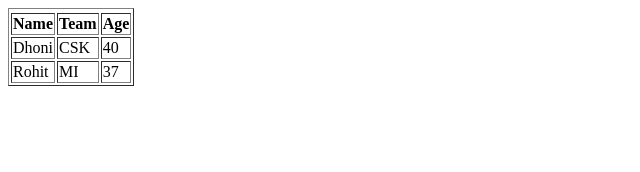
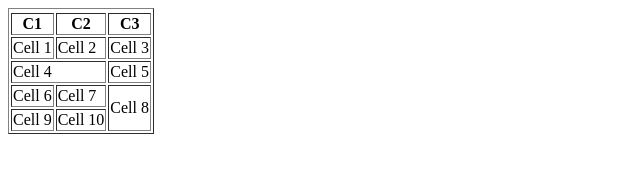
Before and after one commit to Shri-harshini/CRT, a plain HTML site: page HTML-day4/shri.html in a window 1280 px wide. Shown: the whole page, without its empty margins (0-640 px from the left). Drawn offline with Linux system fonts and the light colour scheme.

Commit message:
Add files via upload

```diff
--- a/HTML-day4/shri.html
+++ b/HTML-day4/shri.html
@@ -9,18 +9,28 @@
     <table border="1">
         <tr>
             <tr>
-                <th>Name</th><th>Team</th><th>Age</th>
+                <th>C1</th>
+                <th>C2</th>
+                <th>C3</th>
             </tr>
         </tr>
         <tr>
-            <td>Dhoni</td>
-            <td>CSK</td>
-            <td>40</td>
+            <td>Cell 1</td>
+            <td>Cell 2</td>
+            <td>Cell 3</td>
         </tr>
         <tr>
-            <td>Rohit</td>
-            <td>MI</td>
-            <td>37</td>
+            <td colspan="2">Cell 4</td>
+            <td>Cell 5</td>
+        </tr>
+            <td>Cell 6</td>
+            <td>Cell 7</td>
+            <td rowspan="2">Cell 8</td>
+
+        </tr>
+        <tr>
+            <td>Cell 9</td>
+            <td>Cell 10</td>
         </tr>
     </table>
 </body>
```
